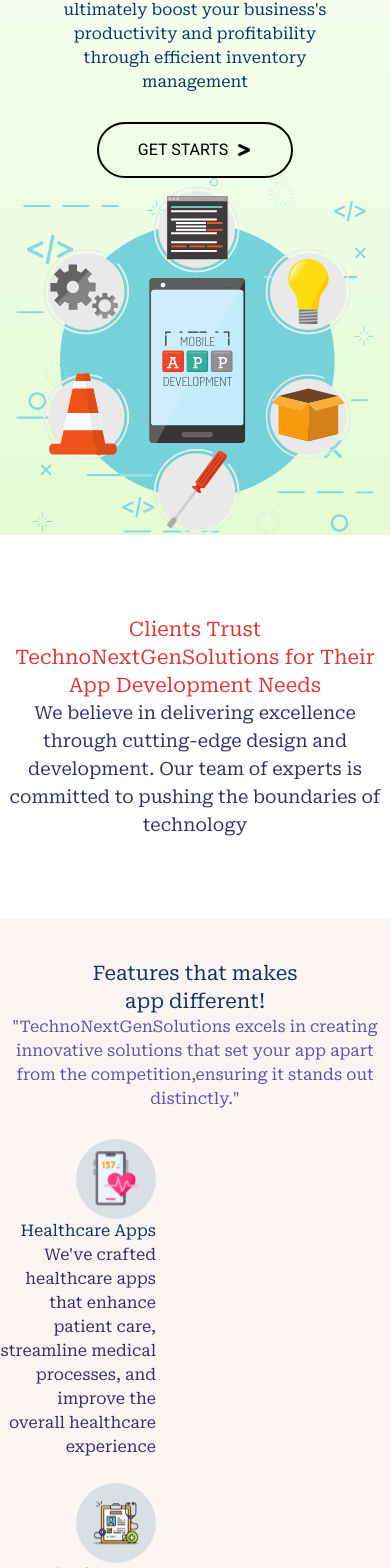
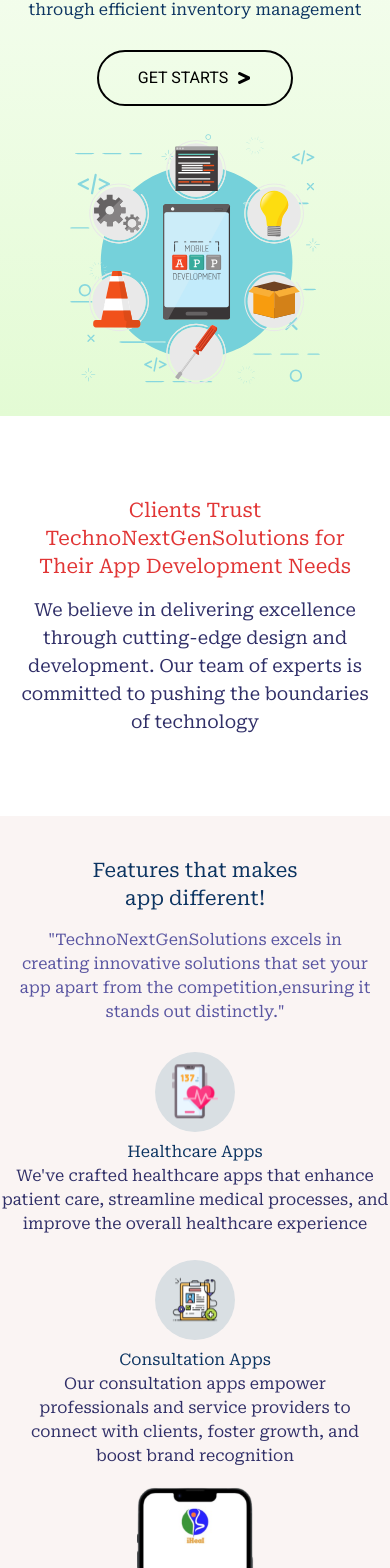
Before and after one commit to Taterao3133/Ourwebsite, a React (Create React App) app in the folder Client/: page /customapp in a window 390 px wide. Shown: the part 414-1982 px from the top of the page. Built offline with nearby package versions, Linux system fonts and the light colour scheme.

Commit message:
small screen fixed

```diff
--- a/Client/public/index.html
+++ b/Client/public/index.html
@@ -24,7 +24,7 @@
       work correctly both with client-side routing and a non-root public URL.
       Learn how to configure a non-root public URL by running `npm run build`.
     -->
-    <title>React App</title>
+    <title>TechnoNextGenSolutions</title>
   </head>
   <body>
     <noscript>You need to enable JavaScript to run this app.</noscript>
--- a/Client/src/pages/CustomApp.jsx
+++ b/Client/src/pages/CustomApp.jsx
@@ -14,7 +14,7 @@
         <div className="lg:grid-cols-2 lg:pb-5 lg:grid pt-20 md:mx-auto  max-sm:mx-4 lg:space-x-6 xl:space-x-32">
           <div className="lf_cnt font-roboto-serif md:px-7 xl:px-7 lg:px-0 max-lg:text-center xl:mt-16">
             <h2 className="font-medium max-sm:text-xl lg:text-[40px] md:text-4xl text-[#484DA9]">Elevate Your Business with Custom App Development by TechnoNextGenSolutions</h2>
-            <p className="font-medium lg:text-lg md:text-base max-sm:text-base max-md:px-9  text-[#0C3461] mt-4">TechnoNextGenSolutions inventory management apps are here to transform the way you manage and track your inventory.
+            <p className="font-medium lg:text-lg md:text-base max-sm:text-base max-sm:px-0 md:px-9 lg:px-0  text-[#0C3461] mt-4">TechnoNextGenSolutions inventory management apps are here to transform the way you manage and track your inventory.
             Trust us to help you maintain accurate inventory records, streamline order management,
             and ultimately boost your business's productivity and profitability through efficient inventory management</p>
 
@@ -24,63 +24,63 @@
           </div>
 
 
-          <div className="rt_cnt md:mt-10 md:pb-8 ">
-            <img src={customapp} alt="" className='lg:h- md:h-auto md:w-3/6 md:mx-auto lg:h-auto lg:w-[80%]' />
+          <div className="rt_cnt md:mt-10 md:pb-8 max-sm:pb-8 max-sm:mt-7 ">
+            <img src={customapp} alt="" className='lg:h- md:h-auto md:w-3/6 md:mx-auto max-sm:mx-auto lg:h-auto lg:w-[80%] max-sm:w-[70%]' />
           </div>
         </div>
 
 
       </div>
       {/* client-trust page */}
-      <div className="client_page text-center lg:w-3/6 xl:w-2/6 lg:mx-auto pb-[80px]">
+      <div className="client_page text-center lg:w-3/6 xl:w-2/6 max-sm:px-4 lg:mx-auto pb-[80px]">
         <h2 className='font-roboto-serif font-medium text-[40px] md:text-4xl max-sm:text-xl text-[#E13535] pt-[80px]'>Clients Trust TechnoNextGenSolutions for Their App Development Needs</h2>
-        <p className='font-roboto-serif text-lg md:text-base text-[#302F68] lg:mt-7 md:mt-5 md:px-12' >We believe in delivering excellence through cutting-edge design and development.
+        <p className='font-roboto-serif text-lg md:text-base text-[#302F68] lg:mt-7 md:mt-5 max-sm:mt-4 md:px-12' >We believe in delivering excellence through cutting-edge design and development.
            Our team of experts is committed to pushing the boundaries of technology</p>
       </div>
 
       <div className="future bg-[#F2E4E066] h-auto w-full pt-10 xl:px-20 lg:px-8 pb-7">
         <h2 className='text-[#0C3461] font-roboto-serif font-medium text-[40px] md:text-4xl max-sm:text-xl text-center'> Features that makes <br /> app different!</h2>
-        <p className='font-roboto-serif font-normal text-[#5955A1] xl:pt-5 md:text-base max-sm:text-base md:mt-5 lg:text-lg text-center xl:px-64'>"TechnoNextGenSolutions excels in creating innovative
+        <p className='font-roboto-serif font-normal text-[#5955A1] xl:pt-5 md:text-base max-sm:text-base max-sm:px-4 max-sm:mt-4 md:mt-5 lg:text-lg text-center xl:px-64'>"TechnoNextGenSolutions excels in creating innovative
           solutions that set your app apart from the competition,ensuring it stands out distinctly."</p>
 
-          <div className="cols md:flex  mx-auto mt-7">
-            <div className="cl1 w-2/5 h-auto text-right justify-end place-items-end  lg:p-4 lg:pt-7">
+          <div className="cols md:flex  mx-auto mt-7 ">
+            <div className="cl1 md:w-2/5 h-auto max-sm:text-center md:text-right md:justify-end md:place-items-end  lg:p-4 lg:pt-7">
             {/* cl1 */}
-              <div className="crcle bg-[#D9DFE3] w-[80px] h-[80px] rounded-[80%]">
+              <div className="crcle bg-[#D9DFE3] max-sm:mx-auto w-[80px] h-[80px] rounded-[80%]">
                 <img src={heartrate} alt=""  className=' mx-auto py-3'/>
               </div>
 
-              <h3 className='font-roboto-serif font-medium lg:text-lg text-[#0C3461] lg:mt-2'>Healthcare Apps</h3>
+              <h3 className='font-roboto-serif max-sm:mt-2 max-sm:text-center font-medium lg:text-lg text-[#0C3461] lg:mt-2'>Healthcare Apps</h3>
               <p className='font-roboto-serif font-normal text-base text-[#302F68]'>We've crafted healthcare apps that enhance patient care, streamline medical processes,
                  and improve the overall healthcare experience</p>
 
-              <div className="crcle bg-[#D9DFE3] w-[80px] h-[80px] rounded-[80%] mt-6">
+              <div className="crcle bg-[#D9DFE3] max-sm:mx-auto w-[80px] h-[80px] rounded-[80%] mt-6">
                 <img src={consultation} alt="" className=' mx-auto py-4' />
               </div>
-              <h3 className='font-roboto-serif font-medium lg:text-lg text-[#0C3461] lg:mt-2'>Consultation Apps</h3>
-              <p className='font-roboto-serif font-normal text-base text-[#302F68]'>Our consultation apps empower professionals and service
+              <h3 className='font-roboto-serif max-sm:mt-2 font-medium lg:text-lg text-[#0C3461] lg:mt-2'>Consultation Apps</h3>
+              <p className='font-roboto-serif font-normal text-base max-sm:px-4 text-[#302F68]'>Our consultation apps empower professionals and service
                 providers to connect with clients, foster growth, and boost brand recognition</p>
 
 
             </div>
             {/* cl2 */}
-            <div className="cl2 w-[17%]  h-auto">
+            <div className="cl2 md:w-[17%] max-sm:w-[30%] max-sm:mx-auto max-sm:mt-4  h-auto">
               <img src={homemobile} alt="" className='mx-auto  xl:py-0 lg:mt-14 xl:mt-0' />
             </div>
             {/* cl3 */}
-            <div className="cl3 w-2/5 h-auto  lg:p-4 lg:pt-7">
-              <div className="crcle bg-[#D9DFE3] w-[80px] h-[80px] rounded-[80%]">
+            <div className="cl3 md:w-2/5 h-auto max-sm:mt-4 max-sm:text-center lg:p-4 lg:pt-7">
+              <div className="crcle bg-[#D9DFE3] max-sm:mx-auto w-[80px] h-[80px] rounded-[80%]">
                 <img src={education} alt="" className=' mx-auto py-4' />
               </div>
-              <h3 className='font-roboto-serif font-medium lg:text-lg text-[#0C3461] lg:mt-2'>Hatting Applications</h3>
-              <p className='font-roboto-serif font-normal text-base text-[#302F68]'>We've developed chat solutions for web and mobile apps, offering advanced
+              <h3 className='font-roboto-serif font-medium max-sm:mt-2 lg:text-lg text-[#0C3461] lg:mt-2'>Hatting Applications</h3>
+              <p className='font-roboto-serif font-normal max-sm:px-4 text-base text-[#302F68]'>We've developed chat solutions for web and mobile apps, offering advanced
                 features, real-time communication, and immersive user experiences.</p>
 
-              <div className="crcle bg-[#D9DFE3] w-[80px] h-[80px] rounded-[80%] lg:mt-6">
+              <div className="crcle bg-[#D9DFE3] max-sm:mx-auto max-sm:mt-5 w-[80px] h-[80px] rounded-[80%] lg:mt-6">
                 <img src={ecommerce} alt="" className=' mx-auto py-4' />
               </div>
-              <h3 className='font-roboto-serif font-medium lg:text-lg text-[#0C3461] lg:mt-2'>E-commerce Apps</h3>
-              <p className='font-roboto-serif font-normal text-base text-[#302F68]'>Our e-commerce apps enable businesses to establish an online
+              <h3 className='font-roboto-serif max-sm:mt-2 font-medium lg:text-lg text-[#0C3461] lg:mt-2'>E-commerce Apps</h3>
+              <p className='font-roboto-serif font-normal  text-base text-[#302F68]'>Our e-commerce apps enable businesses to establish an online
                 presence, manage product listings, and facilitate seamless transactions</p>
             </div>
 
@@ -89,12 +89,12 @@
 {/* ================= */}
       <div className="about-sec  max-sm:h-auto lg:h-auto max-sm:justify-center max-sm:items-center w-full   lg:px-8 xl:px-20 bg-gradient-to-b from-[#B7D9F9CC] to-[#B7D9F9CC]">
         <div className="lg:grid-cols-2 xl:pb-16 lg:pb-5 lg:grid md:pt-8 lg:pt-20 md:mx-auto  max-sm:mx-4">
-          <div className="lf_cnt">
-            <img src={customapp} alt="" className='lg:w-[80%] xl:w-[70%] h-auto md:mx-auto  ' />
+          <div className="lf_cnt max-sm:hidden">
+            <img src={customapp} alt="" className='lg:w-[80%] xl:w-[70%] h-auto md:mx-auto max-sm:w-[40%]  ' />
           </div>
-          <div className="rt_cnt font-roboto-serif md:px-8 lg:px-0 max-lg:text-center md:mt-5 xl:mt-8">
-            <h2 className="font-medium xl:text-[40px] md:text-4xl max-sm:text-xl lg:text-[37px] text-[#484DA9]">Experience the Difference: Custom App Development with TechnoNextGenSolutions</h2>
-            <p className="font-medium lg:text-lg font-roboto-serif text-[#0C3461] mt-4">Our journey in app development has been marked by a dedication
+          <div className="rt_cnt font-roboto-serif md:px-8 lg:px-0 max-lg:text-center md:mt-5 max-sm:pt-7 xl:mt-8">
+            <h2 className="font-medium xl:text-[40px] md:text-4xl max-sm:text-xl lg:text-[38px] text-[#484DA9]">Experience the Difference: Custom App Development with TechnoNextGenSolutions</h2>
+            <p className="font-medium lg:text-lg max-sm:text-xs font-roboto-serif text-[#0C3461] mt-4">Our journey in app development has been marked by a dedication
               to creating tailored solutions that meet the precise requirements of our clients. As we look ahead, we are excited about
               the opportunities to continue innovating, collaborating, and making a meaningful impact on businesses across various industries.
               Together, we'll shape the future of app development and empower businesses to thrive in the digital era. provides an overview of the diverse.</p>
@@ -102,6 +102,10 @@
             <div className="bt flex max-sm:mx-auto cursor-pointer  mt-7 md:mx-auto lg:mx-0 max-sm:w-[55%] max-sm:h-14 w-64  h-14 border-2 bg-[#3F36CD]  rounded-[40px]">
               <button className='text-xl max-sm:text-base max-sm:px-8 text-[#fafafa] font-medium font-roboto my-auto mx-auto flex'>Request a Quote <FaGreaterThan className=" mt-[4px] ml-2 text-[#fbfafa]"/>  </button>
             </div>
+          </div>
+          {/* small screen */}
+          <div className="lf_cnt md:hidden">
+            <img src={customapp} alt="" className='lg:w-[80%] xl:w-[70%] h-auto md:mx-auto max-sm:w-[40%]  ' />
           </div>
         </div>
       </div>
--- a/Client/src/pages/Home.jsx
+++ b/Client/src/pages/Home.jsx
@@ -389,7 +389,7 @@
         <div className="quote-sec items-center  justify-center md:pb-5 lg:pt-5  h-auto">
             <h2 className="xl:text-[40px] lg:text-[37px] md:text-xl max-sm:text-[25px] md:pt-5 md:text-center max-sm:text-center max-sm:mt-10  text-[#108ABF] font-roboto-serif font-medium">We Promise. We Deliver.</h2>
 
-            <div className="bt flex  max-sm:w-[60%] w-64 md:mx-auto md:mt-4 lg:mt-4  h-14 border-2 border-white bg-[#3F36CD] max-sm:mt-5 max-sm:mx-auto  rounded-[40px]">
+            <div className="bt flex max-sm:mb-7 max-sm:w-[60%] w-64 md:mx-auto md:mt-4 lg:mt-4  h-14 border-2 border-white bg-[#3F36CD] max-sm:mt-5 max-sm:mx-auto  rounded-[40px]">
                 <button className='text-xl max-sm:text-base  text-white font-medium font-roboto my-auto mx-auto  flex'>REQUEST A QUOTE <FaGreaterThan className=" mt-[4px] ml-2 text-white"/>  </button>
             </div>
 
@@ -505,7 +505,7 @@
         </div>
         {/* office detail section */}
         <div className="o-d w-full h-auto bg-[#FFFFFF]  text-center pb-8 ">
-            <h2 className="text-[#2B2D3E]  text-xl max-sm:text-base font-roboto-serif mt-14"> OUR LOCATION</h2>
+            <h2 className="text-[#2B2D3E]  text-xl max-sm:text-base font-roboto-serif pt-14"> OUR LOCATION</h2>
             <h1 className=" text-[40px] max-sm:text-2xl  text-[#FD4755] font-roboto-serif font-medium">Our Office</h1>
                 <img src={charminarImg} alt="" className="mx-auto mt-3 max-sm:w-40 max-sm:h-auto border-t-1 border-[#FFFFFF]" />
             <div className="txt max-sm:px-8 px-20 text-left">
```
